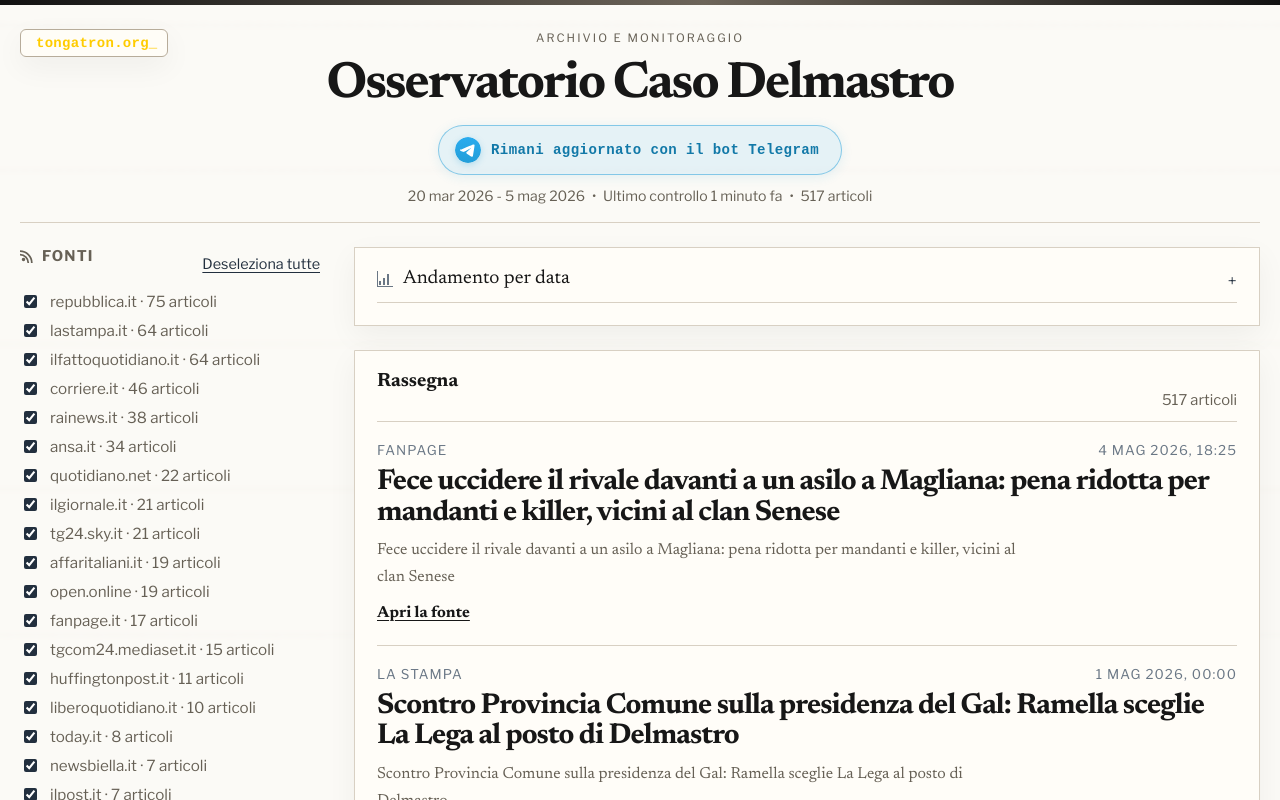
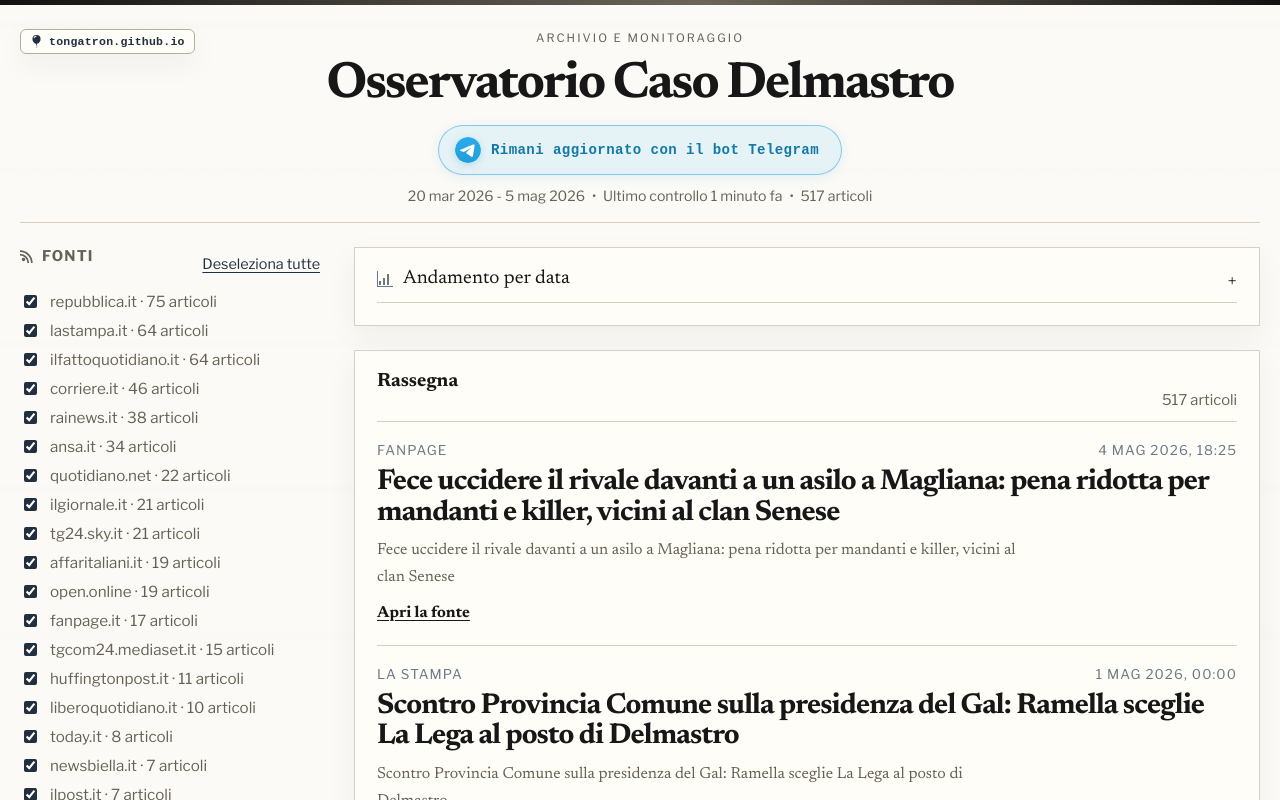
Before and after one commit to tongatron/osservatorio-delmastro, a website: page index.html in a window 1280 px wide. Shown: the top 800 px of the page. Drawn offline with nearby package versions, Linux system fonts and the light colour scheme.

Commit message:
Revert "Update site badge logo to tongatron.org"
This reverts commit 66bf13d94764de994ee0718926848025bef7ab1e.

```diff
--- a/index.html
+++ b/index.html
@@ -23,7 +23,12 @@
     <div class="page-shell">
       <header class="masthead">
         <div class="site-badges">
-          <a class="site-badge D5" href="https://tongatron.org" style="--accent:#ffcc00; font-family:Courier, monospace; font-size:14px;"><span class="mark mark-dot"></span><span>tongatron.org<span class="badge-cursor">_</span></span></a>
+          <a class="site-badge" href="https://tongatron.github.io/" target="_blank" rel="noreferrer">
+            <svg xmlns="http://www.w3.org/2000/svg" width="16" height="16" fill="currentColor" viewBox="0 0 16 16" aria-hidden="true">
+              <path fill-rule="evenodd" d="M8.48 10.901C11.211 10.227 13 7.837 13 5A5 5 0 0 0 3 5c0 2.837 1.789 5.227 4.52 5.901l-.244.487a.25.25 0 1 0 .448.224l.04-.08c.009.17.024.315.051.45.068.344.208.622.448 1.102l.013.028c.212.422.182.85.05 1.246-.135.402-.366.751-.534 1.003a.25.25 0 0 0 .416.278l.004-.007c.166-.248.431-.646.588-1.115.16-.479.212-1.051-.076-1.629-.258-.515-.365-.732-.419-1.004a2 2 0 0 1-.037-.289l.008.017a.25.25 0 1 0 .448-.224zM4.352 3.356a4 4 0 0 1 3.15-2.325C7.774.997 8 1.224 8 1.5s-.226.496-.498.542c-.95.162-1.749.78-2.173 1.617a.6.6 0 0 1-.52.341c-.346 0-.599-.329-.457-.644"/>
+            </svg>
+            <span>tongatron.github.io</span>
+          </a>
         </div>
                 <p class="edition-kicker">Archivio e monitoraggio</p>
         <h1 class="nameplate">Osservatorio Caso Delmastro</h1>
```
